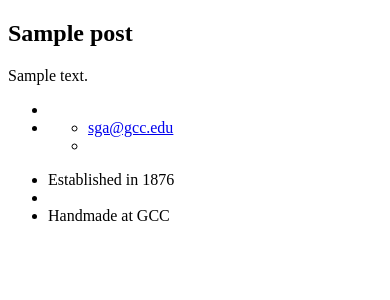
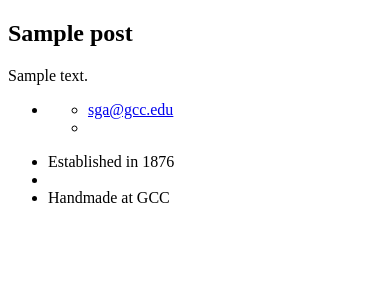
Before and after one commit to ffiadmin/refined, a WordPress theme: template index.php in a window 390 px wide. Shown: the part 192-492 px from the top of the page. Run offline with PHP 8.4 and a stand-in for WordPress, Linux system fonts and the light colour scheme; the site name, menu and one post (Sample post) are stand-ins, and other content is empty.

Commit message:
This revision includes the following changes:
 - [1] footer.php corrects the algorithm that generates the links inside of the footer. The DOM which was generated from the algorithm did not pass the W3C validator because of an extra pair of <li></li> tags. The link to ForwardFour Innovations was moved from forwardfour.com to github.com/ffiadmin
 - [2] header.php corrects some of the markup inside of the <head> section of the page to meet the W3C HTML5 validator's standard. Items which were changed include the change of "/>" to ">" at the end of several <link> and <meta> tags, the removal of a deprecated <meta> tag, and the correction the "×" character to "x" inside of the "sizes" attribute of the "apple-touch-icon" <meta> tag. The apple touch icon was changed "apple-touch-icon" to "apple-touch-icon-precomposed" to remove the default glare added to icons. The link to the template stylesheet now uses the minified version of the CSS file.  A link to the Wordpress administration section of the site was added to the account sidebar.
 - [3] main.css includes and update to the main header of the template so that in mobile mode, the navigation menu will always be on top of other content items. A new style was added for the new administration link in the account sidebar, and several other styles had their background-position property altered to properly align the icons with the updates template-icons sprite.
 - [4] main.min.css reflects the changes mentioned for main.css.
 - [5] template-icons.png now includes a gear icon for the new administration link in the account sidebar.

```diff
--- a/footer.php
+++ b/footer.php
@@ -19,8 +19,7 @@
 
 <footer id="bottom">
 <nav>
-<ul class="navigation">
-<li><?php
+<ul class="navigation"><?php
 	$TLPages = $info[0];
 
 	for ($i = 0; $i < count($TLPages); $i++) {
@@ -45,7 +44,6 @@ echo "</ul>
 ";
 	}
 ?>
-</li>
 
 <li>
 <ul class="promotion">
@@ -58,7 +56,7 @@ echo "</ul>
 <li>
 <a class="link HTML5" href="http://www.w3.org/html/logo/" target="_blank"></a>
 <a class="link CSS3" href="http://www.w3.org/Style/CSS/" target="_blank"></a>
-<a class="link ForwardFour" href="http://forwardfour.com/" target="_blank"></a>
+<a class="link ForwardFour" href="https://github.com/ffiadmin/" target="_blank"></a>
 </li>
 </ul>
 </li>
--- a/header.php
+++ b/header.php
@@ -48,23 +48,22 @@
 <html lang="en-US">
 <head>
 <title><?php is_front_page() ? bloginfo("name") : wp_title(""); ?></title>
-<meta charset="UTF-8"/>
+<meta charset="UTF-8">
 <meta name="viewport" content="width=device-width, initial-scale=1.0">
 <meta name="HandheldFriendly" content="true">
-<meta name="apple-touch-fullscreen" content="yes" />
-<meta name="apple-mobile-web-app-capable" content="yes" />
-<meta name="apple-mobile-web-app-status-bar-style" content="black" />
-<link rel="shortcut icon" href="<?php echo FFI\RF\RESOURCE_PATH; ?>images/favicon.ico" />
-<link rel="apple-touch-icon" href="<?php echo FFI\RF\RESOURCE_PATH; ?>images/mobile/favicon-57.jpg" />
-<link rel="apple-touch-icon" sizes="72×72" href="<?php echo FFI\RF\RESOURCE_PATH; ?>images/mobile/favicon-72.jpg" />
-<link rel="apple-touch-icon" sizes="114×114" href="<?php echo FFI\RF\RESOURCE_PATH; ?>images/mobile/favicon-114.jpg" />
-<link rel="apple-touch-startup-image" href="<?php echo FFI\RF\RESOURCE_PATH; ?>images/mobile/large-landscape.jpg" media="screen and (min-device-width: 481px) and (max-device-width: 1024px) and (orientation:landscape)" />
-<link rel="apple-touch-startup-image" href="<?php echo FFI\RF\RESOURCE_PATH; ?>images/mobile/large-portrait.jpg" media="screen and (min-device-width: 481px) and (max-device-width: 1024px) and (orientation:portrait)" />
-<link rel="apple-touch-startup-image" href="<?php echo FFI\RF\RESOURCE_PATH; ?>images/mobile/small-landscape.jpg"  media="screen and (max-device-width: 320px) and (orientation:landscape)" />
-<link rel="apple-touch-startup-image" href="<?php echo FFI\RF\RESOURCE_PATH; ?>images/mobile/small-portrait.jpg"  media="screen and (max-device-width: 320px) and (orientation:portrait)" />
+<meta name="apple-mobile-web-app-capable" content="yes">
+<meta name="apple-mobile-web-app-status-bar-style" content="black">
+<link rel="shortcut icon" href="<?php echo FFI\RF\RESOURCE_PATH; ?>images/favicon.ico">
+<link rel="apple-touch-icon-precomposed" href="<?php echo FFI\RF\RESOURCE_PATH; ?>images/mobile/favicon-57.jpg">
+<link rel="apple-touch-icon-precomposed" sizes="72x72" href="<?php echo FFI\RF\RESOURCE_PATH; ?>images/mobile/favicon-72.jpg">
+<link rel="apple-touch-icon-precomposed" sizes="114x114" href="<?php echo FFI\RF\RESOURCE_PATH; ?>images/mobile/favicon-114.jpg">
+<link rel="apple-touch-startup-image" href="<?php echo FFI\RF\RESOURCE_PATH; ?>images/mobile/large-landscape.jpg" media="screen and (min-device-width: 481px) and (max-device-width: 1024px) and (orientation:landscape)">
+<link rel="apple-touch-startup-image" href="<?php echo FFI\RF\RESOURCE_PATH; ?>images/mobile/large-portrait.jpg" media="screen and (min-device-width: 481px) and (max-device-width: 1024px) and (orientation:portrait)">
+<link rel="apple-touch-startup-image" href="<?php echo FFI\RF\RESOURCE_PATH; ?>images/mobile/small-landscape.jpg"  media="screen and (max-device-width: 320px) and (orientation:landscape)">
+<link rel="apple-touch-startup-image" href="<?php echo FFI\RF\RESOURCE_PATH; ?>images/mobile/small-portrait.jpg"  media="screen and (max-device-width: 320px) and (orientation:portrait)">
 
 <link rel="stylesheet" href="//fonts.googleapis.com/css?family=Open+Sans">
-<link rel="stylesheet" href="<?php echo FFI\RF\RESOURCE_PATH; ?>styles/main.css">
+<link rel="stylesheet" href="<?php echo FFI\RF\RESOURCE_PATH; ?>styles/main.min.css">
 <script src="<?php echo FFI\RF\RESOURCE_PATH; ?>scripts/template.min.js"></script>
 <script src="//cdnjs.cloudflare.com/ajax/libs/html5shiv/3.6.2/html5shiv.js"></script>
 
@@ -96,6 +95,13 @@
 <nav>
 <ul>
 <li class="logout"><a href="<?php echo wp_logout_url(home_url()); ?>">Logout</a></li>
+<?php
+	if (current_user_can("manage_options")) {
+?>
+<li class="administration"><a href="<?php echo FFI\RF\HOME; ?>/wp-admin/">Administration</a></li>
+<?php
+	}
+?>
 <li class="<?php echo $profiles[$weekRand]; ?>"><a href="<?php echo FFI\RF\HOME; ?>/wp-admin/profile.php">My Account</a></li>
 <li class="books"><a href="<?php echo FFI\RF\HOME; ?>/wp-admin/profile.php#book-exchange">My Books</a></li>
 <li class="trips"><a href="<?php echo FFI\RF\HOME; ?>/wp-admin/profile.php#travel-assistant">My Trips</a></li>
@@ -114,7 +120,7 @@
 <?php
 	} else {
 ?>
-<p>Our entire site is built on top of <a href="http://wordpress.org" target="_blank">Wordpress</a>. We've also open sourced our code for all of our plugins, such as the <a href="https://github.com/ffiadmin/book-exchange" target="_blank">book exchange</a> and <a href="https://github.com/ffiadmin/travel-assistant" target="_blank">travel assistant</a>. You can find all of them, and more, on Github.</p>
+<p>Our entire site is built on top of <a href="http://wordpress.org" target="_blank">Wordpress</a>. We've also open sourced our code for all of our plugins, such as the <a href="https://github.com/ffiadmin/book-exchange/" target="_blank">book exchange</a> and <a href="https://github.com/ffiadmin/travel-assistant/" target="_blank">travel assistant</a>. You can find all of them, and more, on Github.</p>
 <a class="github" href="https://github.com/ffiadmin/" target="_blank">Github Projects</a>
 <?php
 	}
```
Also changed, not shown: styles/main.css (+16 -13 lines), styles/main.min.css, styles/sprites/template-icons.png.
